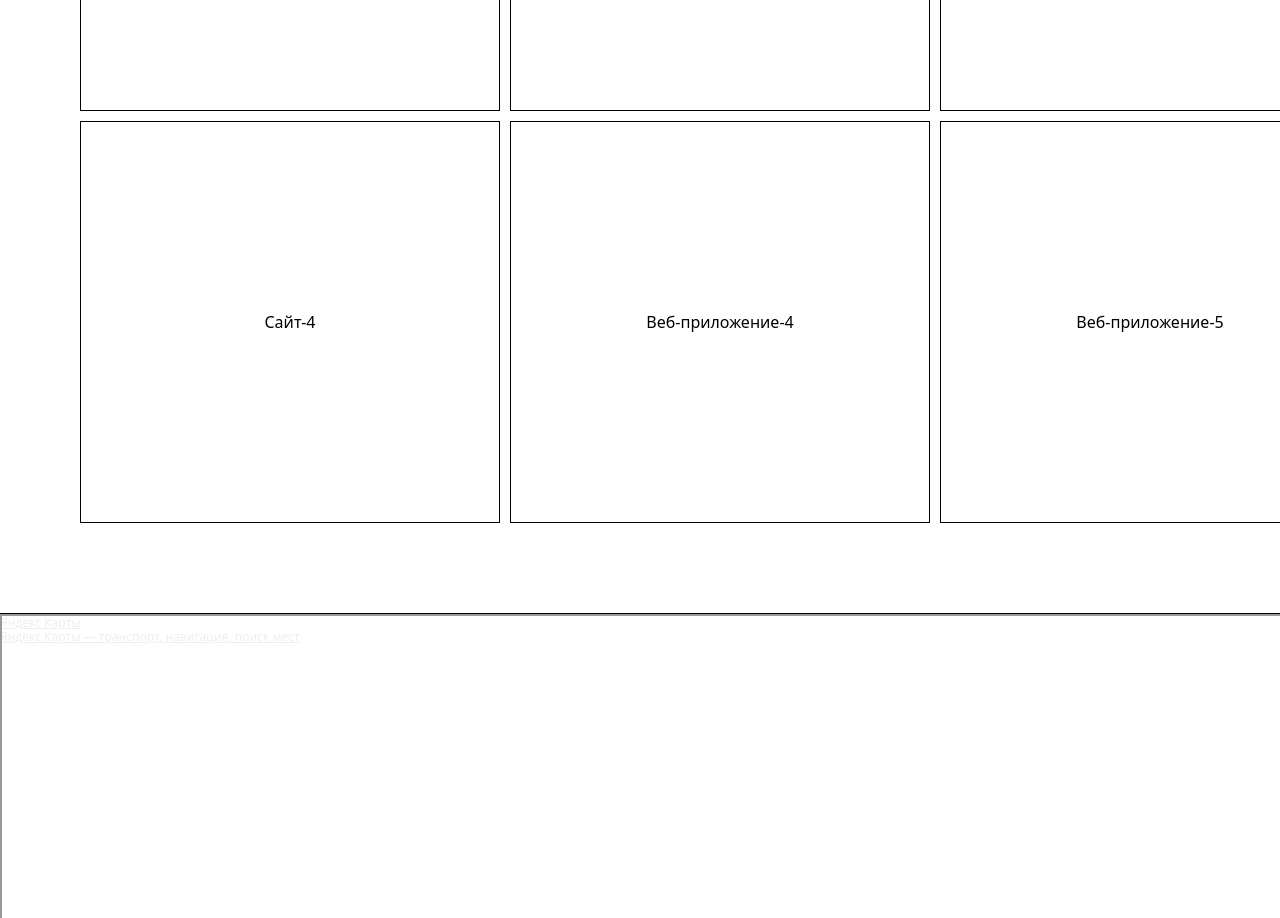
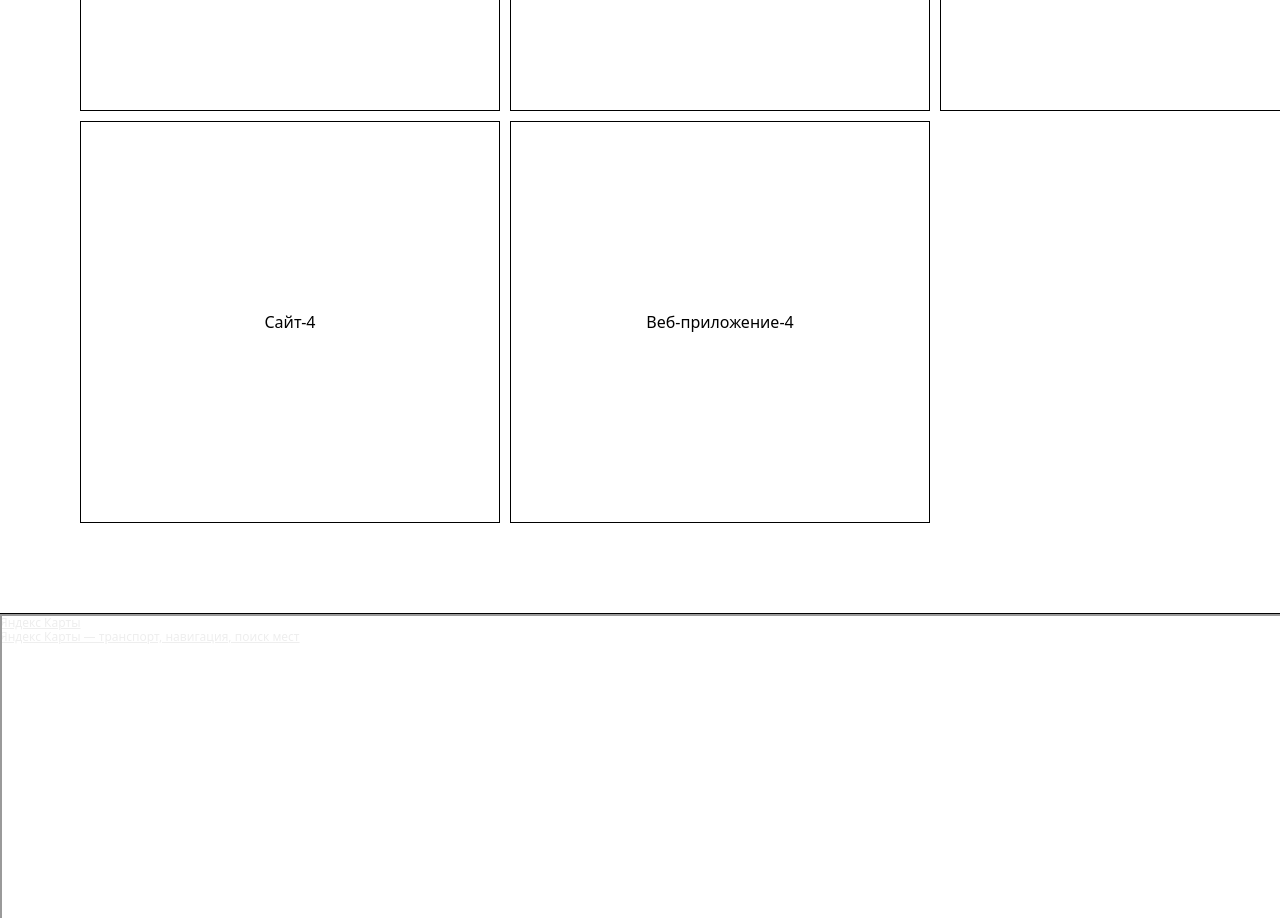
Before and after one commit to AlekseiKostromin/Diplom_css_html_js, a plain HTML site: page index.html in a window 1280 px wide. Shown: the part 3640-4558 px from the top of the page. Drawn offline with Linux system fonts and the light colour scheme.

Commit message:
Update index.html

```diff
--- a/index.html
+++ b/index.html
@@ -161,7 +161,6 @@
                   <div class="portfolio-item" data-category="web-app">Веб-приложение-3</div>
                   <div class="portfolio-item" data-category="websites">Сайт-4</div>
                   <div class="portfolio-item" data-category="web-app">Веб-приложение-4</div>
-                  <div class="portfolio-item" data-category="web-app">Веб-приложение-5</div>
               </div>
           </div>
       </section>
```
